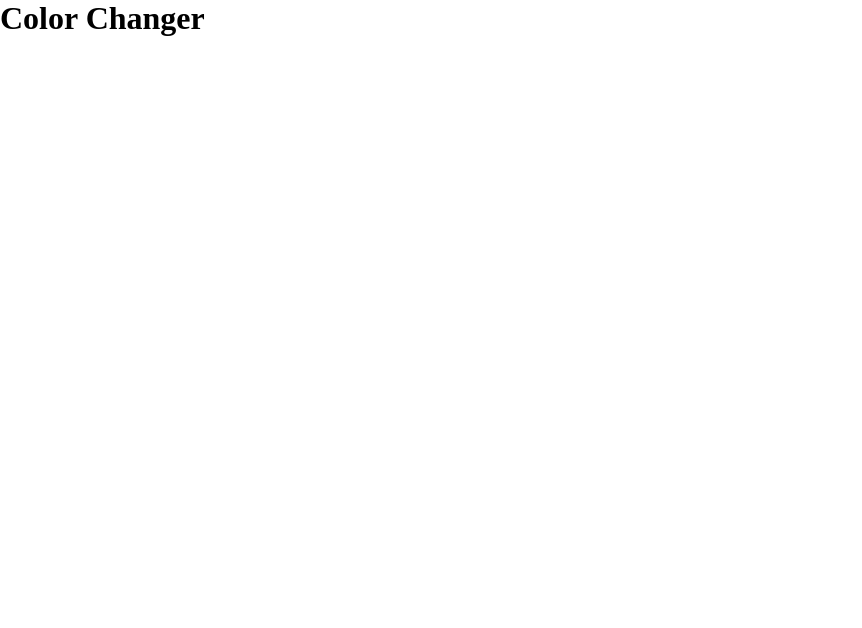
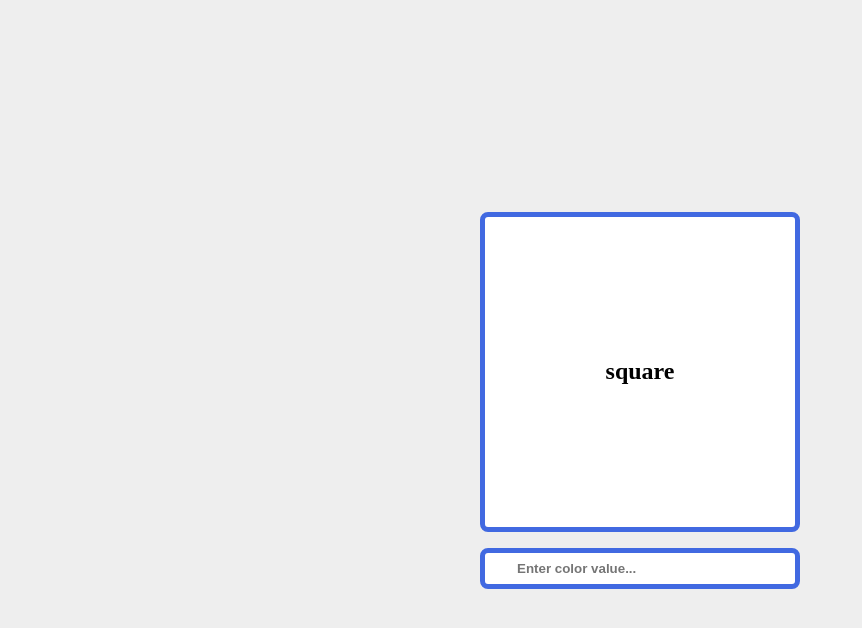
Before and after one commit to AmoroBG/react-color-changer, a React (Vite) app: page / in a window 1280 px wide. Shown: the top 628 px of the page, without its empty margins (0-862 px from the left). Built offline with nearby package versions, Linux system fonts and the light colour scheme.

Commit message:
Create componets

```diff
--- a/src/App.jsx
+++ b/src/App.jsx
@@ -1,7 +1,13 @@
+import Input from "./components/Input";
+import Square from "./components/Square";
+
 function App() {
+
+
   return (
     <div className="App">
-      <h1>Color Changer</h1>
+      <Square />
+      <Input />
     </div>
   );
 }
--- /dev/null
+++ b/src/components/Input.jsx
@@ -0,0 +1,7 @@
+import React from "react";
+
+const Input = () => {
+  return <input type="text" placeholder="Enter color value..." />;
+};
+
+export default Input;
--- /dev/null
+++ b/src/components/Square.jsx
@@ -0,0 +1,7 @@
+import React from "react";
+
+const Square = () => {
+  return <section className="square">square</section>;
+};
+
+export default Square;
--- a/src/index.css
+++ b/src/index.css
@@ -3,3 +3,37 @@
   padding: 0;
   box-sizing: border-box;
 }
+body{
+  background-color: #eee;
+  width: 100%;
+  overflow-x: hidden;
+  font-size: 1.5rem;
+}
+.App{
+  width: 100%;
+  height: 100vh;
+  display: flex;
+  flex-direction: column;
+  align-items: center;
+  justify-content: center;
+}
+.square, input{
+background-color: white;
+border: 5px solid royalblue;
+border-radius: 8px;
+font-weight: bold;
+margin: 0.5rem 0;
+}
+.square{
+  width: 20rem;
+  height: 20rem;
+  padding: 2rem;
+  display: flex;
+  flex-direction: column;
+  align-items: center;
+  justify-content: center;
+}
+input{
+  width: 20rem;
+  padding: 0.5rem 2rem;
+}
```
